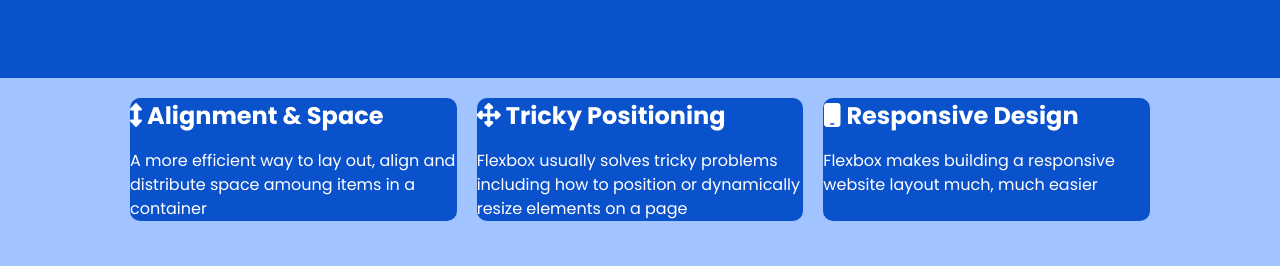
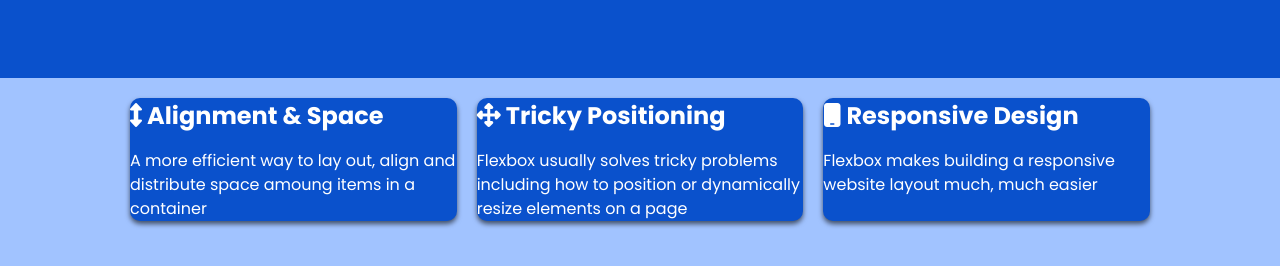
Before and after one commit to harryrf3/theodinproject, a plain HTML site: page simple-flexbox-layout/index.html in a window 1280 px wide. Shown: the part 382-648 px from the top of the page. Drawn offline with Linux system fonts and the light colour scheme.

Commit message:
Add a box-shadow to .box containers

```diff
--- a/simple-flexbox-layout/style.css
+++ b/simple-flexbox-layout/style.css
@@ -103,4 +103,5 @@ ul {
   color: #fff;
   border-radius: 10px;
   margin: 20px 10px;
+  box-shadow: 0 3px 5px rgba(0, 0, 0, 0.6);
 }
```
